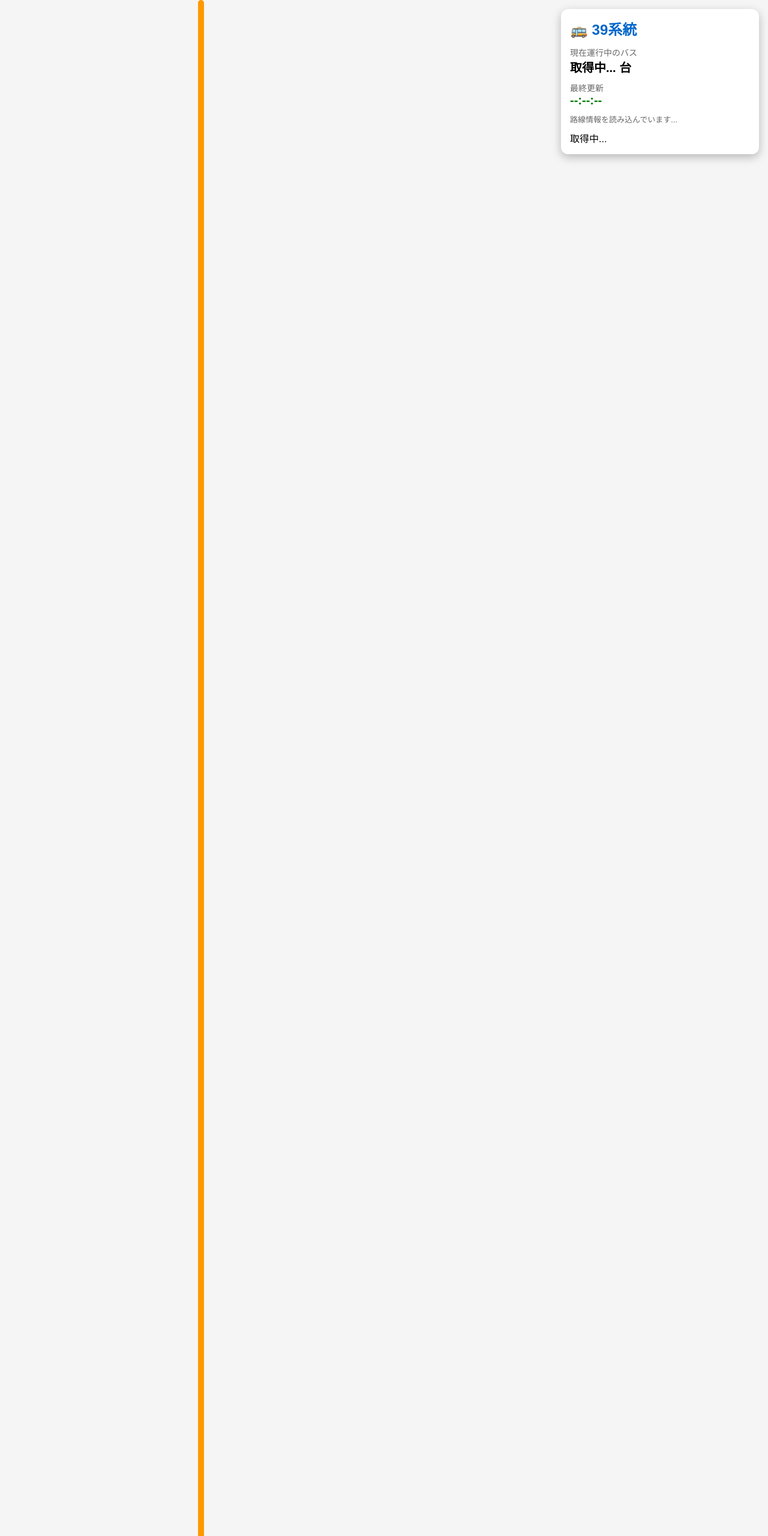
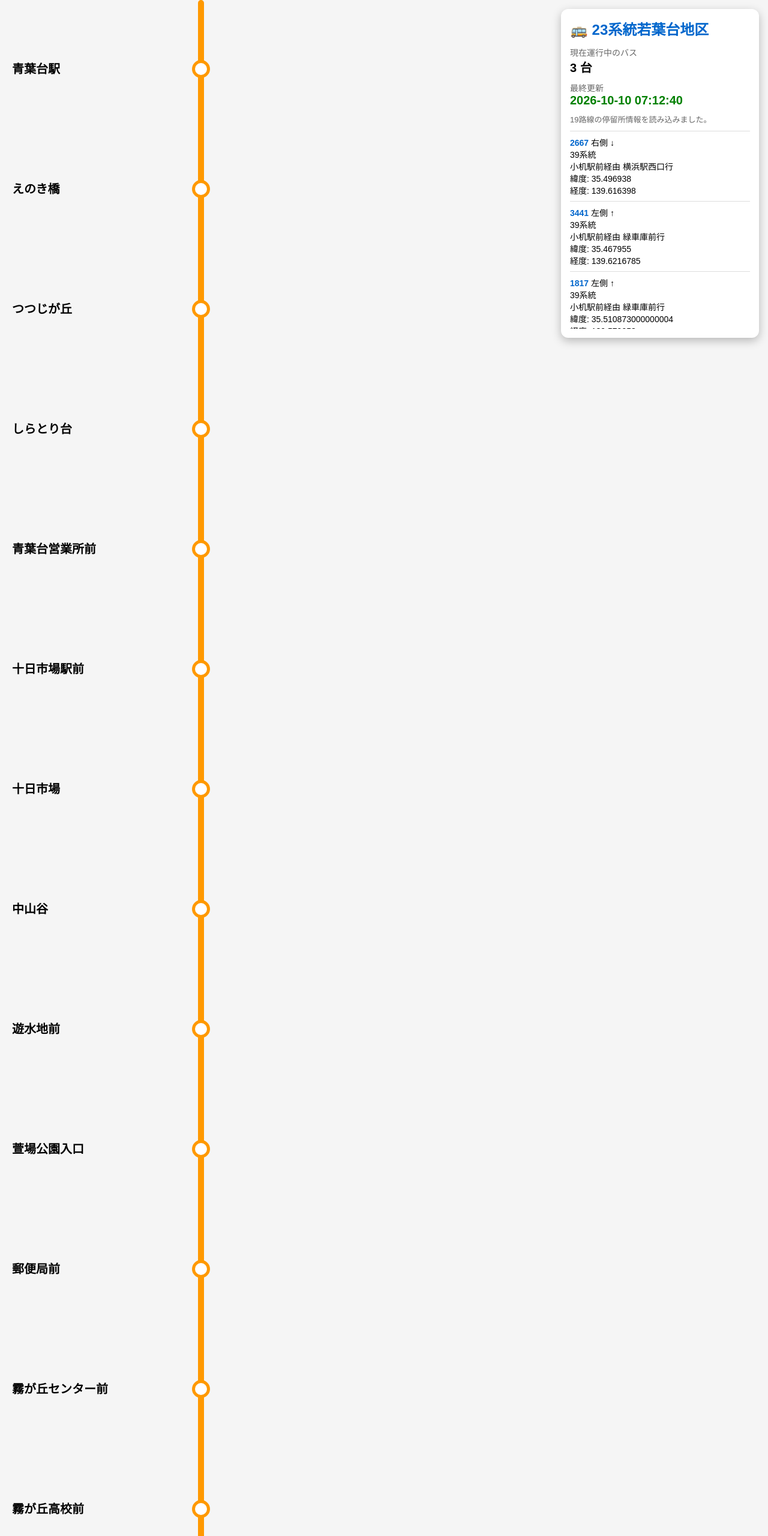
Before and after one commit to AngelSKY0814/yokohama-bus-realtime-23-wakabadai, a plain HTML site: page index.html in a window 1280 px wide. Shown: the top 2560 px of the page at 60% size. Drawn offline with Linux system fonts and the light colour scheme.

Commit message:
Update index.html

```diff
--- a/index.html
+++ b/index.html
@@ -3,7 +3,7 @@
 <head>
 <meta charset="UTF-8">
 <meta name="viewport" content="width=device-width, initial-scale=1.0">
-<title>横浜市営バス リアルタイム表示39系統</title>
+<title>横浜市営バス リアルタイム表示23系統若葉台地区</title>
 <style>
 *{margin:0;padding:0;box-sizing:border-box}
 body{background:#f5f5f5;font-family:"Yu Gothic","Meiryo",sans-serif;position:relative;min-height:2800px;overflow:auto}
@@ -74,7 +74,7 @@ body{background:#f5f5f5;font-family:"Yu Gothic","Meiryo",sans-serif;position:rel
 <body>
 <div class="line"></div>
 <div class="info-panel">
-  <div class="info-title">🚌 39系統</div>
+  <div class="info-title">🚌 23系統若葉台地区</div>
   <div class="info-label">現在運行中のバス</div>
   <div class="info-value"><span id="busCount">取得中...</span> 台</div>
   <div class="info-label">最終更新</div>
@@ -88,29 +88,18 @@ body{background:#f5f5f5;font-family:"Yu Gothic","Meiryo",sans-serif;position:rel
    画面に表示する共通停留所
 ---------------------------------------- */
 const stationNames=[
-  "中山駅前","↑西村橋・緑消防署前↓","中山町","中山小学校南",
-  "上山町","石神","白山ハイテクパーク","緑車庫前","白山一丁目","鴨居橋","鴨居駅前",
-  "林光寺前","東観寺入口","御嶽前",
-  "東本郷町","泉谷寺団地入口","泉谷寺前",
-  "小机辻","小机駅前","鳥山","又口橋",
-  "岸根","岸根谷戸","岸根山王下","篠原池","六角橋北町","六角橋六丁目","神橋小学校前",
-  "六角橋中町","六角橋","西神奈川２丁目","東白楽",
-  "神奈川公会堂入口","東神奈川駅西口","二ツ谷町","反町","青木橋",
-  "鶴屋町２丁目","鶴屋町３丁目","横浜駅西口"
-
+  "青葉台駅","えのき橋","つつじが丘","しらとり台",
+  "青葉台営業所前","十日市場駅前","十日市場","中山谷","遊水地前","萱場公園入口","郵便局前",
+  "霧が丘センター前","霧が丘高校前","若葉台車庫前",
+  "若葉台中央"
 ];
 
 const displayTop={
-  "中山駅前":100,"↑西村橋・緑消防署前↓":300,"中山町":500,"中山小学校南":700,
-  "上山町":900,"石神":1100,"白山ハイテクパーク":1300,"緑車庫前":1500,
-  "白山一丁目":1700,"鴨居橋":1900,"鴨居駅前":2100,
-  "林光寺前":2300,"東観寺入口":2500,"御嶽前":2700,
-  "東本郷町":2900,"泉谷寺団地入口":3100,"泉谷寺前":3300,
-  "小机辻":3500,"小机駅前":3700,"鳥山":3900,"又口橋":4100,
-  "岸根":4300,"岸根谷戸":4500,"岸根山王下":4700,"篠原池":4900,"六角橋北町":5100,"六角橋六丁目":5300,"神橋小学校前":5500,
-  "六角橋中町":5700,六角橋":5900,"西神奈川２丁目":6100,"東白楽":6300,
-  "神奈川公会堂入口":6500,"東神奈川駅西口":6700,"二ツ谷町":6900,"反町":7100,"青木橋":7300,
-  "鶴屋町２丁目":7500,"鶴屋町３丁目":7700,"横浜駅西口":7900
+  "青葉台駅":100,"えのき橋":300,"つつじが丘":500,"しらとり台":700,
+  "青葉台営業所前":900,"十日市場駅前":1100,"十日市場":1300,"中山谷":1500,
+  "遊水地前":1700,"萱場公園入口":1900,"郵便局前":2100,
+  "霧が丘センター前":2300,"霧が丘高校前":2500,"若葉台車庫前":2700,
+  "若葉台中央":2900
 
 };
 
```
